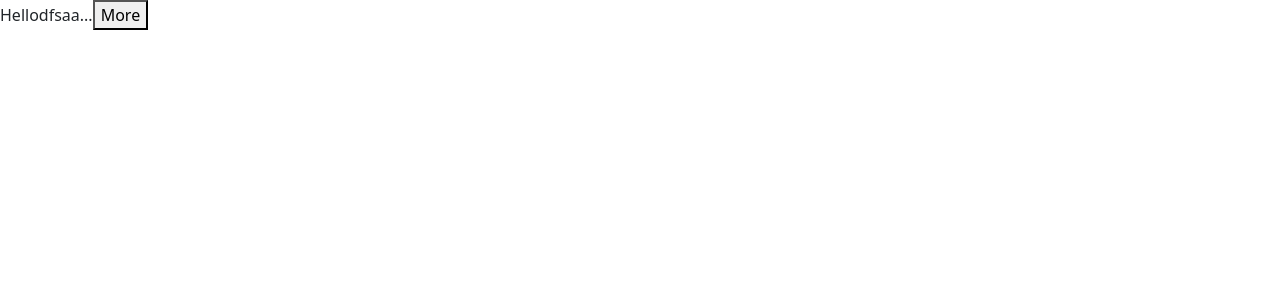
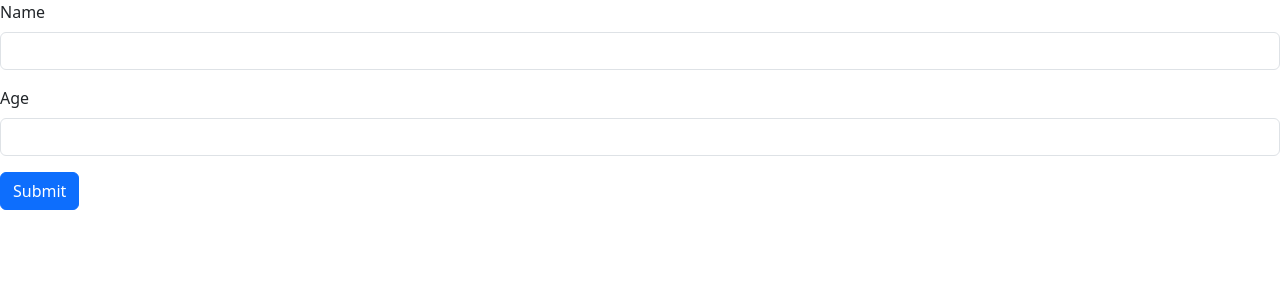
Before and after one commit to paduma/react18-ts-learning-app, a React (Vite) app: page / in a window 1280 px wide. Shown: the top 300 px of the page. Built offline with nearby package versions, Linux system fonts and the light colour scheme.

Commit message:
a Form component

```diff
--- a/package.json
+++ b/package.json
@@ -14,6 +14,7 @@
     "immer": "^10.1.1",
     "react": "^18.3.1",
     "react-dom": "^18.3.1",
+    "react-hook-form": "7.43",
     "react-icons": "^4.7.1",
     "styled-components": "^6.1.13"
   },
--- a/src/App.tsx
+++ b/src/App.tsx
@@ -1,11 +1,9 @@
-import { ExpandableText } from "./components/ExpandableText";
+import Form from "./components/Form";
 
 function App() {
   return (
     <>
-      <ExpandableText maxChars={10}>
-        Hellodfsaaaaaaaaaaaaaaaaaaaaaaaaaaaaaaaaaaaaa World
-      </ExpandableText>
+      <Form></Form>
     </>
   );
 }
--- /dev/null
+++ b/src/components/Form.tsx
@@ -0,0 +1,29 @@
+import { FormEvent } from "react";
+
+const Form = () => {
+  const handleSubmit = (event: FormEvent) => {
+    event.preventDefault();
+    console.log("submitted!");
+  };
+  return (
+    <form onSubmit={handleSubmit}>
+      <div className="mb-3">
+        <label htmlFor="name" className="form-label">
+          Name
+        </label>
+        <input id="name" type="text" className="form-control" />
+      </div>
+      <div className="mb-3">
+        <label htmlFor="Age" className="form-label">
+          Age
+        </label>
+        <input id="age" type="number" className="form-control" />
+      </div>
+      <button className="btn btn-primary" type="submit">
+        Submit
+      </button>
+    </form>
+  );
+};
+
+export default Form;
```
Also changed, not shown: 1 other file (tests, documents, lock files or other folders).
